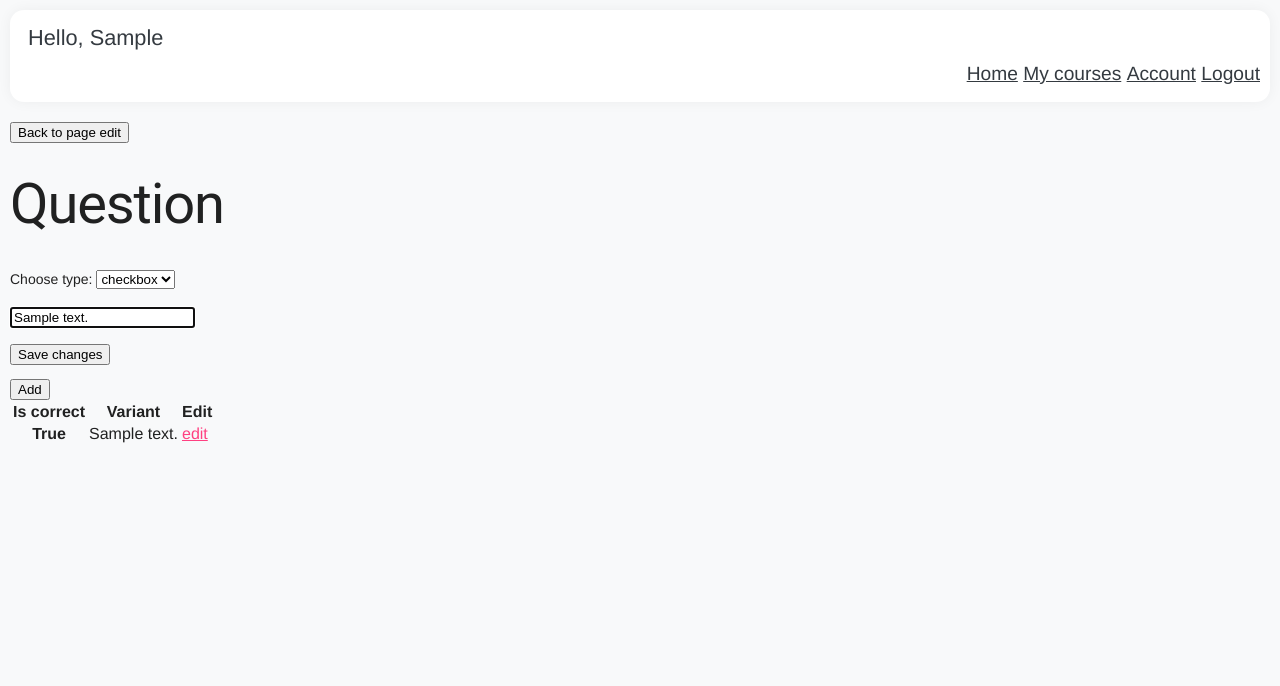
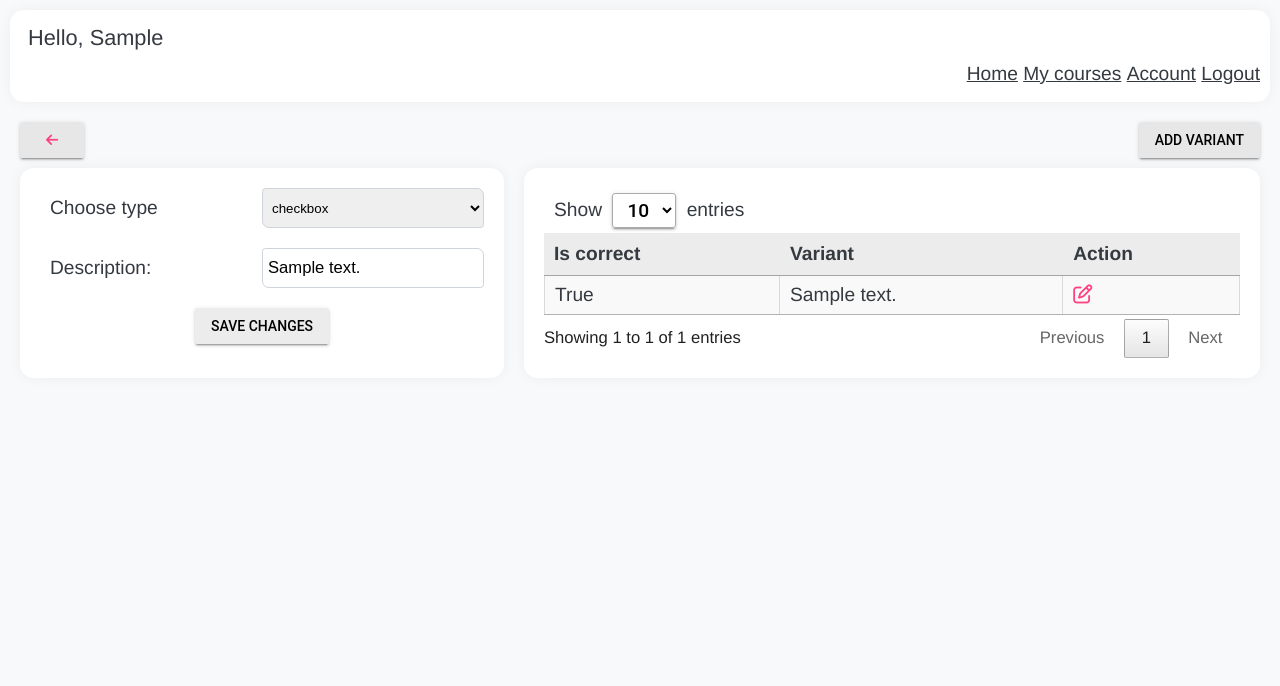
Before and after one commit to DanaKlimova/eLearning, a Django app: page /courses/1/page/1/question/1 in a window 1280 px wide. Shown: the top 686 px of the page. Run offline with Django 3.2, Linux system fonts and the light colour scheme; a user stored in the database is signed in; tables that the repository leaves empty hold one stand-in row (values such as "Sample post"); some libraries are stand-ins or nearby versions.

Commit message:
Added background to pages. Made them similar.

```diff
--- a/eLearning/courses/static/courses/css/base.css
+++ b/eLearning/courses/static/courses/css/base.css
@@ -4,14 +4,17 @@ label {
     color: #343a40;
 }
 
-table {
+th {
+    background-color: rgba(158, 158, 158, .2);
+}
+
+.table {
     background-color: white;
     color: #343a40;
-    margin: 10px;
     font-size: 1.5vw;
 }
 
-.table {
+.table-wrapper {
     margin: 10px;
     font-size: 1.3vw;
 }
@@ -20,7 +23,7 @@ table {
     font-size: 1.5vw;
     height: auto;
     width: auto;
-    margin: 0 5px;
+    margin: 5px;
     padding: 2px;
 }
 
@@ -69,3 +72,7 @@ table {
     float: right;
     margin-bottom: 10px;
 }
+
+.arrow-left {
+    color: rgb(255, 64, 129);
+}
--- a/eLearning/courses/static/courses/css/page_edit.css
+++ b/eLearning/courses/static/courses/css/page_edit.css
@@ -26,12 +26,14 @@
 .add-button-position {
     grid-row: 1/2;
     grid-column: 2/3;
+    margin-right: 10px;
 }
 
 .back-button-position {
     grid-row: 1/2;
     grid-column: 1/2;
     float: left;
+    margin-left: 10px;
 }
 
 .container {
@@ -44,7 +46,7 @@
 }
 
 .readonly-input {
-    background-color: rgba(158,158,158,.2);;
+    background-color: rgba(158, 158, 158, .2);
     border: 1px solid #ced4da;
     border-radius: 0.25rem .5rem;
 }
--- /dev/null
+++ b/eLearning/courses/static/courses/css/question_edit.css
@@ -0,0 +1,51 @@
+.question-grid {
+    display: grid;
+    grid-template-columns: 40% 60%;
+}
+
+.form-col {
+    grid-row: 2/3;
+    grid-column: 1/2;
+    margin: 0 10px;
+    padding: 10px;
+    background-color: #ffffff;
+    border-radius: 1em;
+    box-shadow: 0 0 1em rgba(0, 0, 0, .05);
+}
+
+.page-col {
+    grid-row: 2/3;
+    grid-column: 2/3;
+    margin: 0 10px;
+    padding: 10px;
+    background-color: #ffffff;
+    border-radius: 1em;
+    box-shadow: 0 0 1em rgba(0, 0, 0, .05);
+}
+
+.add-button-position {
+    grid-row: 1/2;
+    grid-column: 2/3;
+    margin-right: 10px;
+}
+
+.back-button-position {
+    grid-row: 1/2;
+    grid-column: 1/2;
+    float: left;
+    margin-left: 10px;
+}
+
+.container {
+    margin: 0 auto;
+    width: 60%;
+}
+
+.question-form-grid {
+    display: grid;
+}
+
+.submit-button {
+    display: block;
+    margin: 10px auto;
+}
--- a/eLearning/courses/templates/courses/course_edit.html
+++ b/eLearning/courses/templates/courses/course_edit.html
@@ -160,12 +160,13 @@ Course detail
             <a href="{% url 'page_create' course_pk=course_pk %}">
                 <button class="mdl-button mdl-js-button mdl-button--raised mdl-js-ripple-effect add-button" type="submit">Add page</button>
             </a>
-            <table id="pageTableId" class="cell-border stripe hover">
+            <div class="table-wrapper">
+                <table id="pageTableId" class="cell-border stripe hover table">
                     <thead>
                         <tr>
                             <th scope="col">Number</th>
                             <th scope="col">Page</th>
-                        <th scope="col">Edit</th>
+                            <th scope="col">Action</th>
                         </tr>
                     </thead>
                     <tbody>
@@ -178,6 +179,7 @@ Course detail
                         {% endfor %}
                     </tbody>
                 </table>
+            </div>
         </div>
     </div>
 {% endif %}
--- a/eLearning/courses/templates/courses/course_list.html
+++ b/eLearning/courses/templates/courses/course_list.html
@@ -17,8 +17,8 @@ Course list
   <a href="{% url 'course_create' %}">
       <button class="mdl-button mdl-js-button mdl-button--raised mdl-js-ripple-effect add-button">add course</button>
   </a>
-  <div class="table">
-    <table id="courseTableId" class="cell-border stripe hover">
+  <div class="table-wrapper">
+    <table id="courseTableId" class="cell-border stripe hover table">
       <thead>
         <tr>
           <th scope="col">№</th>
--- a/eLearning/courses/templates/courses/question_edit.html
+++ b/eLearning/courses/templates/courses/question_edit.html
@@ -5,91 +5,149 @@ Question detail
 {% endblock %}
 
 {% block styles %}
+{% load static %}
+<link rel="stylesheet" type="text/css"
+    href="https://cdn.datatables.net/v/dt/dt-1.10.20/r-2.2.3/sc-2.0.1/datatables.min.css"/>
+<link rel="stylesheet" href="{% static 'courses/css/base.css' %}" />
+<link rel="stylesheet" href="{% static 'courses/css/question_edit.css' %}" />
 {% endblock %}
 
 {% block content %}
-<div class="row">
-    <a href="{% url 'page_edit' course_pk=course_pk page_pk=page_pk%}">
-        <button class="float-left btn btn-lg btn-primary" type="submit">Back to page edit</button>
+{% if 'edit' in view %}
+<div class="question-grid">
+    <div class="back-button-position">
+        <a href="{% url 'page_edit' course_pk=course_pk page_pk=page_pk %}">
+            <button class="mdl-button mdl-js-button mdl-button--raised mdl-js-ripple-effect"
+                    type="submit"><i class="fas fa-arrow-left arrow-left"></i></button>
         </a>
     </div>
-<div class="row">
-    <div class="col">
+    <div class="form-col">
+{% endif %}
         {% if 'edit' in view %}
         <form class="form-question" id="question_form" method="post" action="{% url 'question_edit' course_pk=course_pk page_pk=page_pk question_pk=question_pk %}">
         {% else %}
         <form class="form-question" id="question_form" method="post" action="{% url 'question_create' course_pk=course_pk page_pk=page_pk %}">
         {% endif %}
             {% csrf_token %}
-            <h1 class="h3 mb-3 font-weight-normal">Question</h1>
 
-            <p>
-                <label> Choose type:</label>
-                <select id="typeId" name="type" required>
+            {% if 'edit' not in view %}
+            <div class="container">
+            {% endif %}
+            <div class="question-form-grid">
+
+                <div class="form-input-item">
+                    <label>Choose type</label>
+                    {% comment %} Дергается чего-то {% endcomment %}
+                    <select id="typeId" name="type" class="select" required>
                         {% for type, type_name in question_types %}
                         <option value="{{type}}">{{type_name}}</option>
                         {% endfor %}
                     </select>
-            </p>
+                </div>
+
+                {% if form.type.errors %}
+                    <div class="form-input-item">
+                        <label class="error-label">
                             {% for error in form.type.errors%}
-            <p style="color:red;">{{ error|default:"" }}</p>
+                            {{ error|default:"" }}
                             {% endfor %}
+                        </label>
+                    </div>
+                {% endif %}
 
-            <p><input type="text" name="content" id="inputContent" class="form-control" placeholder="Description" required
-                autofocus value="{{form.initial.content}}"></p>
-            {% for error in form.content.errors%}
-            <p style="color:red;">{{ error|default:"" }}</p>
+                <div class="form-input-item">
+                    <label>Description:</label>
+                    <input type="text" name="content" id="inputContent" class="glowing-border text-input" required
+                        value="{{form.initial.content}}">
+                </div>
+
+                {% if form.content.errors %}
+                    <div class="form-input-item">
+                        <label class="error-label">
+                            {% for error in form.content.errors %}
+                            {{ error|default:"" }}
                             {% endfor %}
+                        </label>
+                    </div>
+                {% endif %}
 
                 {% if form.non_field_errors %}
-            <p style="color:red;">{{ form.non_field_errors|default:"" }}</p>
+                    <label class="error-label">{{ form.non_field_errors|default:"" }}</label>
                 {% endif %}
 
                 {% if success_message %}
-            <p style="color: green; text-align: center;">{{success_message}}</p>
+                    <label class="success-label">{{success_message}}</label>
                 {% endif %}
 
-            <button class="btn btn-lg btn-primary btn-block" type="submit">Save changes</button>
+                <button class="mdl-button mdl-js-button mdl-button--raised mdl-js-ripple-effect submit-button" type="submit">Save changes</button>
+
+            </div>
+            {% if 'edit' not in view %}
+            </div>
+            {% endif %}
         </form>
-    </div>
         {% if 'edit' in view %}
         {% load course_extras %}
-    <div class="col">
+        </div>
+        <div class="add-button-position">
             <a href="{% url 'variant_create' course_pk=course_pk page_pk=page_pk question_pk=question_pk %}">
-            <button class="float-right btn btn-lg btn-primary" type="submit">Add</button>
+                <button class="mdl-button mdl-js-button mdl-button--raised mdl-js-ripple-effect add-button"
+                        type="submit">Add variant</button>
             </a>
-        <table class="table">
+        </div>
+        <div class="page-col">
+            <div class="table-wrapper">
+                <table id="questionTableId" class="cell-border stripe hover table">
                     <thead>
                         <tr>
                             <th scope="col">Is correct</th>
                             <th scope="col">Variant</th>
-                    <th scope="col">Edit</th>
+                            <th scope="col">Action</th>
                         </tr>
                     </thead>
                     <tbody>
                         {% for variant in variant_list %}
                         <tr>
-                    <th scope="row">{{ variant.is_correct }}</th>
+                            <td>{{ variant.is_correct }}</td>
                             <td>{{variant.content}}</td>
-                    <td><a href="{% url 'variant_edit' course_pk=course_pk page_pk=page_pk question_pk=question_pk variant_pk=variant.pk %}">edit</a></td>
+                            <td><a href="{% url 'variant_edit' course_pk=course_pk page_pk=page_pk question_pk=question_pk variant_pk=variant.pk %}"><i class="far fa-edit"></i></a></td>
                         </tr>
                         {% endfor %}
                     </tbody>
                 </table>
             </div>
+        </div>
+    </div>
 {% endif %}
-</div>
 {% endblock %}
 
 {% block js_scripts %}
+<script src="https://kit.fontawesome.com/e278b3cacc.js" crossorigin="anonymous"></script>
+<script type="text/javascript"
+    src="https://cdn.datatables.net/v/dt/dt-1.10.20/r-2.2.3/sc-2.0.1/datatables.min.js">
+</script>
+
 <script>
 $(document).ready(function() {
+    $("#questionTableId").DataTable( {
+        searching: false,
+        ordering: false
+    });
+
     selectElement('typeId', '{{ type }}')
+    addClassByName('questionTableId_length', ' table-select mdl-button mdl-js-button mdl-button--raised mdl-js-ripple-effect');
 
     function selectElement(id, valueToSelect) {
         let element = document.getElementById(id);
         element.value = valueToSelect;
     }
+
+    function addClassByName(name, class_) {
+        var elements = document.getElementsByName(name);
+        elements.forEach(function (item, index) {
+            item.className += class_;
+        });
+    }
 });
 </script>
 {% endblock %}
```
Also changed, not shown: eLearning/courses/static/courses/css/course_edit.css (+8 -0 lines), eLearning/courses/templates/courses/page_edit.html (+7 -7 lines). Lines whose indentation alone changed are shown as unchanged.
